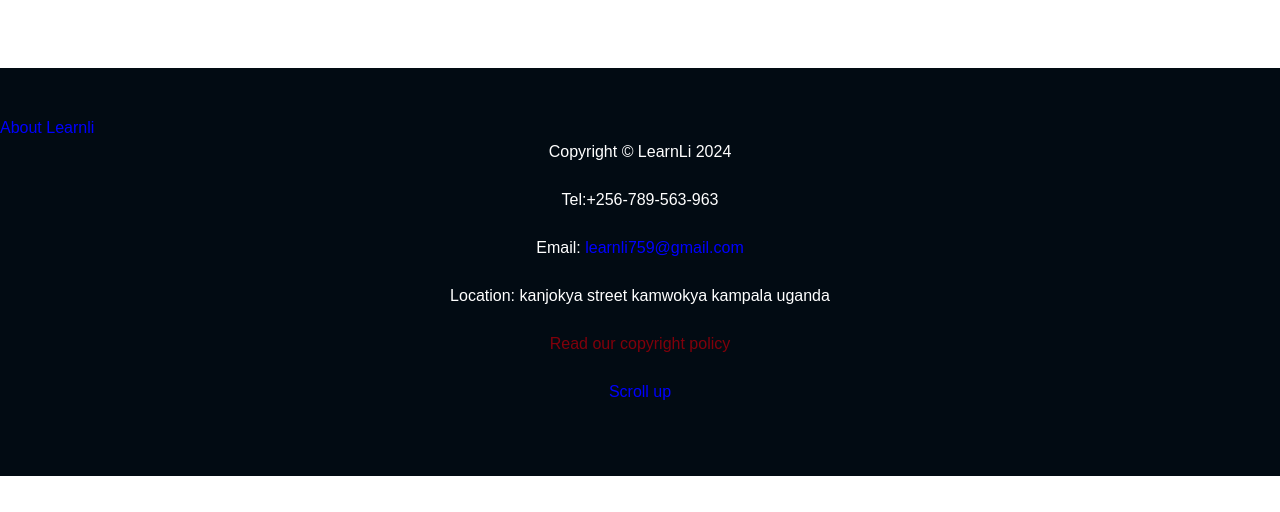
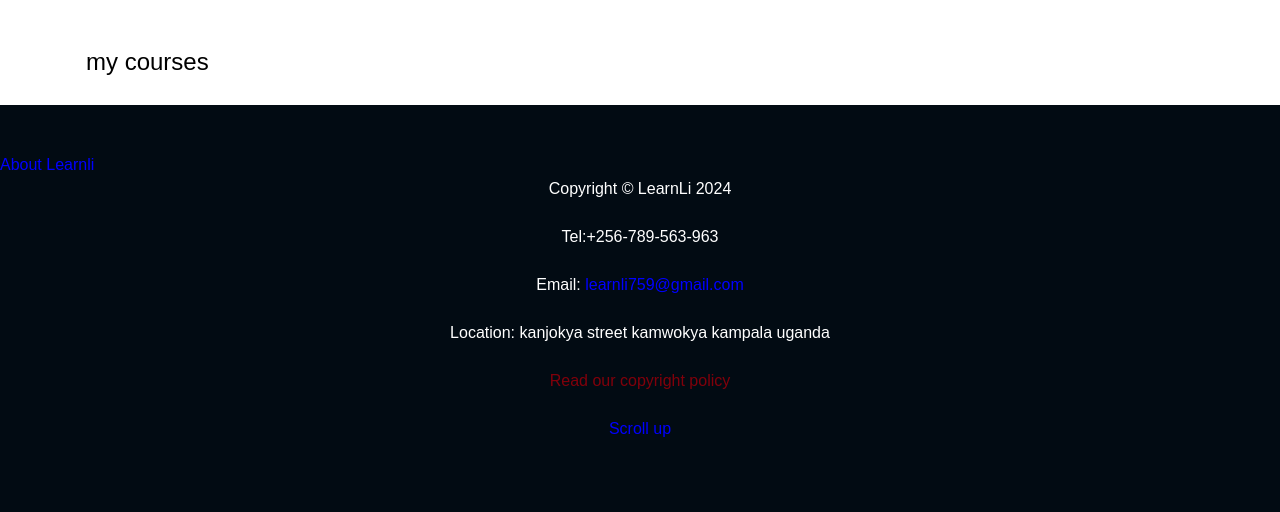
Before and after one commit to Learnli23/Learnli, a Django app: page /my_courses in a window 1280 px wide. Shown: the part 136-648 px from the top of the page. Run offline with Django 5.2, Linux system fonts and the light colour scheme; data comes from the database, SQL or seed files in the repository; some libraries are stand-ins or nearby versions.

Commit message:
modified the my course page

```diff
--- a/Learnli/Works/templates/my_courses.html
+++ b/Learnli/Works/templates/my_courses.html
@@ -5,7 +5,7 @@
 <style>
     .grid-container {
         display: grid;
-        grid-template-columns: repeat(auto-fill, minmax(400px, 1fr));
+        grid-template-columns: repeat(auto-fill, minmax(350px, 1fr));
         gap: 10px;
         padding: 10px;
     }
@@ -19,17 +19,17 @@
         height: auto;
     }
 </style>
-
+<h4>my courses</h4>
 <div class="grid-container">
     {% for course in my_courses %}
     {% if course.created_by  in request.user.follows.all and request.user in course.Enroll.all or request.user == course.created_by %}
   <div class="grid-item">
 
 
-    <a href="{% url 'enroll' course.id%}"><h2 class="card-title" style="color:darkblue;"><strong style="color: black;"></strong>{{course.title}}</h2></a>
+    <a href="{% url 'enroll' course.id%}"><h2 class="card-title" style="color:darkblue; font-size:medium;"><strong style="color: black;"></strong>{{course.title}}</h2></a>
     <strong style="color:darkred;font-size: small; font-style:italic;">tap image or title for details!</strong>
     {% if course.image %}
-    <a  href="{% url 'enroll' course.id%}" ><img src="{{course.image.url }}"  alt ="" width="225" height="300" class="d-inline-block align-text-top" ></a>
+    <a  href="{% url 'enroll' course.id%}" ><img src="{{course.image.url }}"  alt ="" width="450" height="300" class="d-inline-block align-text-top" ></a>
     {% endif %}
     <p class="card-text"><strong style="color:black;">Created on:</strong>{{course.created_on}}</a></p>
     <p class="card-text"><strong style="color:black;">Duration:</strong>{{course.Duration}}</a></p>
--- a/Learnli/users/templates/base.html
+++ b/Learnli/users/templates/base.html
@@ -452,7 +452,7 @@
 
 
      <!-- Footer-->
-        <footer style="background-color: rgb(2, 11, 19);"class="py-5">
+        <footer style="background-color: rgb(2, 11, 19);"class="py-5" >
           <div style="text-align: left;"><a href="{% url 'about' %}">About Learnli</a></div>
             <div class="container"><p class="m-0 text-center text-white">Copyright &copy; LearnLi 2024</p></div><br/>
             <div class="container"><p class="m-0 text-center text-white">Tel:+256-789-563-963 </p></div><br/>
```
Also changed, not shown: Learnli/my_library/templates/section_details.html (+6 -1 lines).
